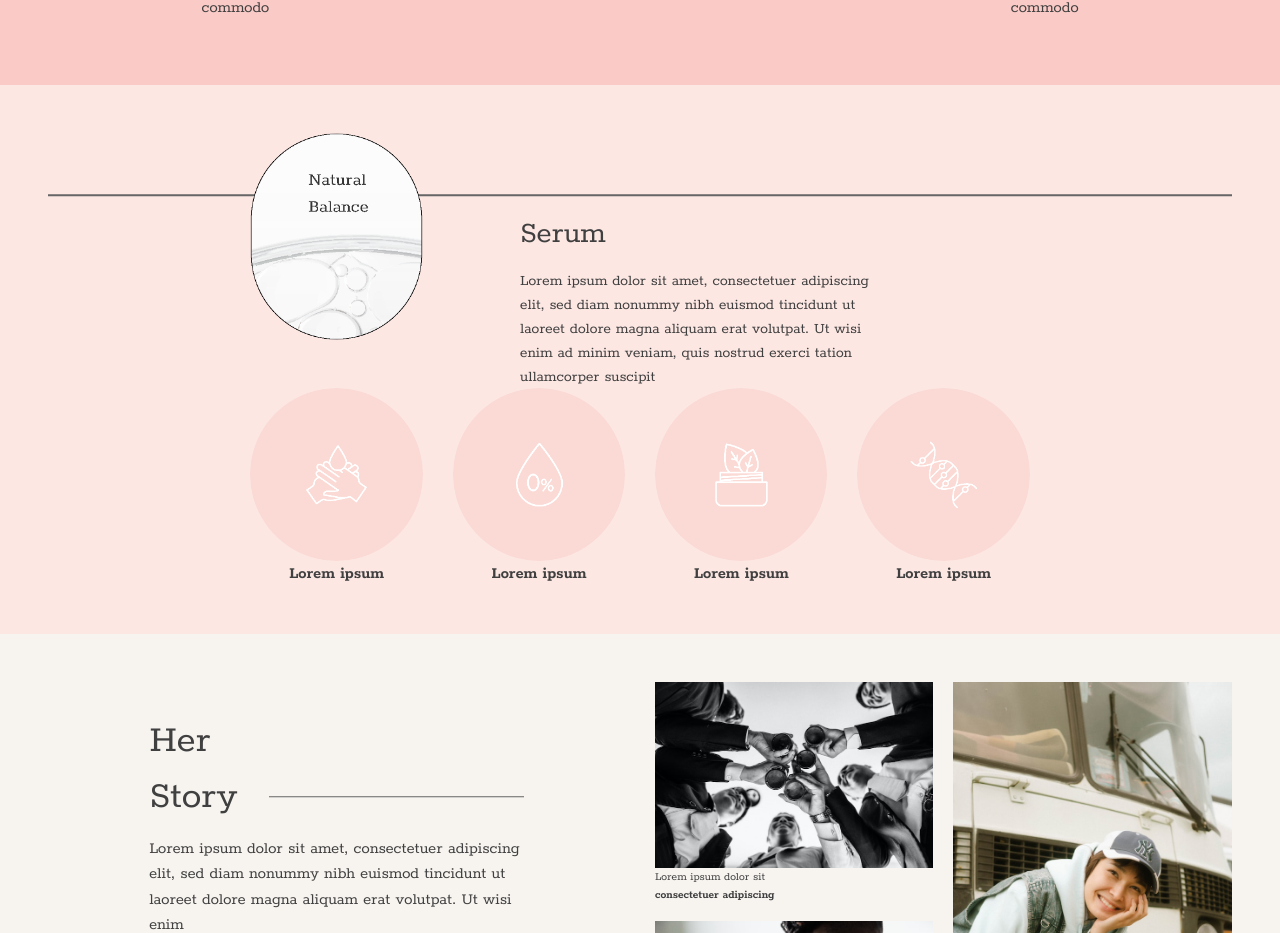
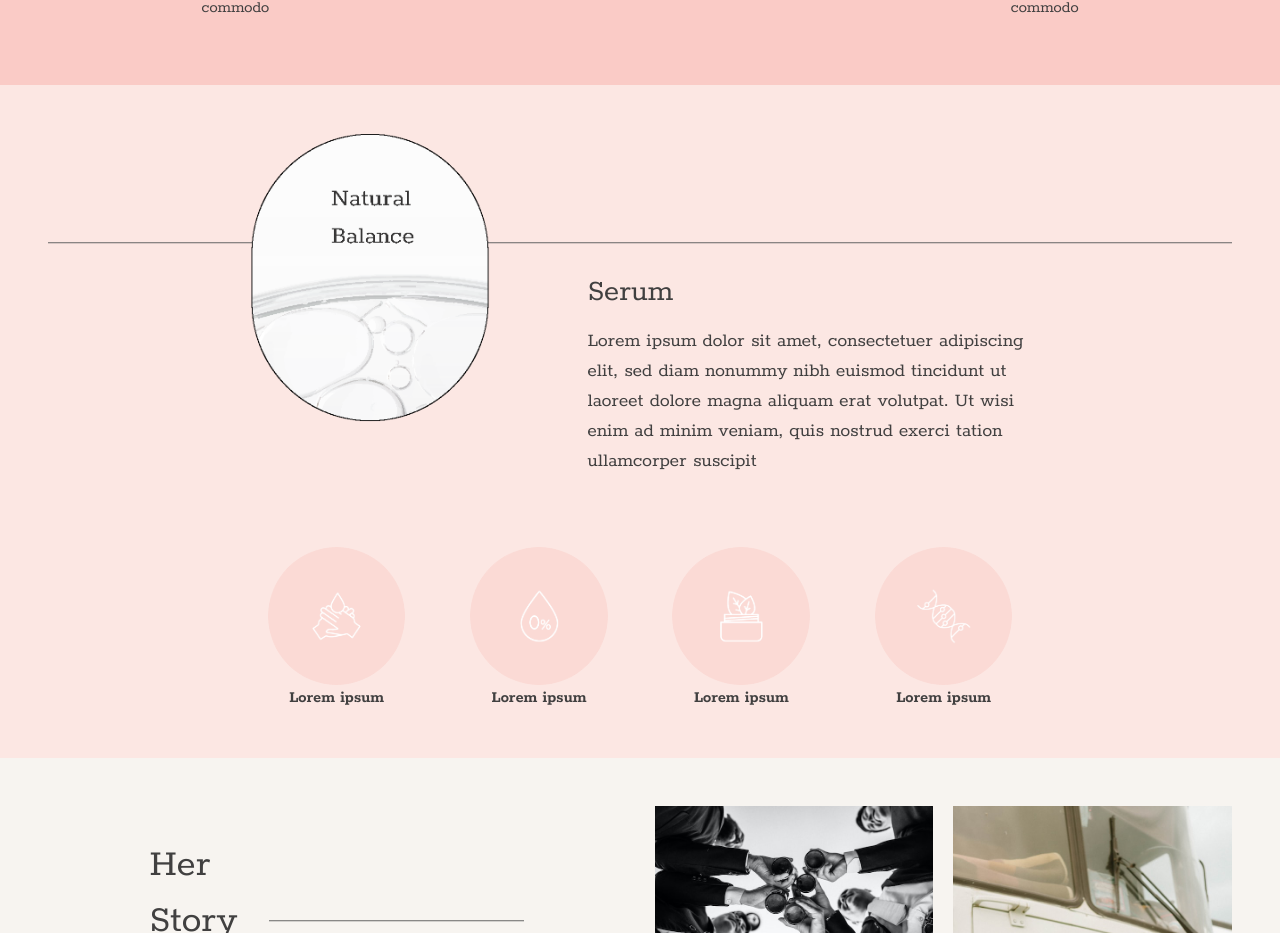
Before and after one commit to huiyan1996/roxyfe, a Nuxt app: page / in a window 1280 px wide. Shown: the part 2877-3810 px from the top of the page. Built offline with nearby package versions, Linux system fonts and the light colour scheme; a web font is replaced by a local one.

Commit message:
benefit updated

```diff
--- a/components/Benefit.vue
+++ b/components/Benefit.vue
@@ -4,10 +4,10 @@
             <b-row class="justify-content-center mb-5">
                 <b-col md="10" lg="8">
                     <b-row>
-                        <b-col cols="6" md="3">
+                        <b-col md="4" cols="6">
                             <img class="benefitImg" src="~/assets/images/product.png" alt="" />
                         </b-col>
-                        <b-col cols="6" offset-md="1">
+                        <b-col cols="6" md="7" offset-md="1">
                             <div class="benefitContent">
                                 <h2>Serum</h2>
                                 <div class="benefitDescription">{{desc}}</div>
@@ -17,6 +17,7 @@
                 </b-col>
             </b-row>
         </div>
+        <div class="mt-5">
             <b-row v-if="displayList" class="justify-content-center">
                 <b-col md="10" lg="8">
                     <b-row>
@@ -29,6 +30,7 @@
                     </b-row>
                 </b-col>
             </b-row>
+        </div>
     </div>
 </template>
 
@@ -91,19 +93,22 @@ export default {
     .benefitContent {
         // margin-top: 30%;
         position: relative;
-        top: calc(30% + 20px);
+        top: calc(30% + 30px);
+        margin-bottom: calc(30% + 30px);
     }
 
     .benefitDescription {
         background: #FCE7E3;
         margin-top: 15px;
-        font-size: 16px;
+        font-size: 20px;
     }
 
     .benefits {
         width: 100%;
+        text-align: center;
+
         img {
-            width: 100%;
+            width: 80%;
             object-fit: contain;
             border-radius: 50%;
         }
```
